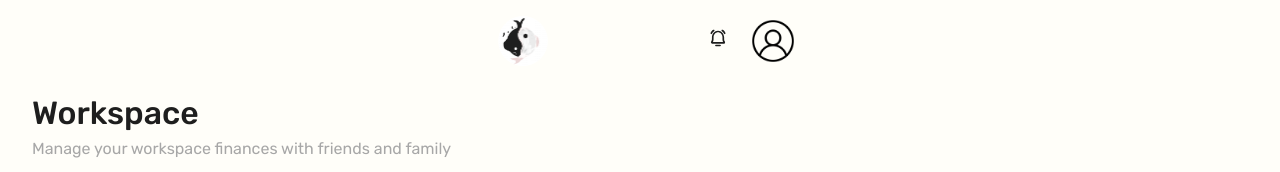
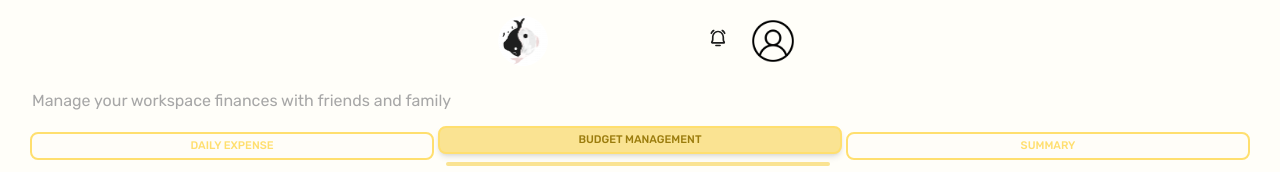
Before and after one commit to Dulyarat455/monieeiei, a Next.js app: page /workspace_budget in a window 1280 px wide. Shown: the top 172 px of the page. Built offline with nearby package versions, Linux system fonts and the light colour scheme; no server answers; sample sign-in values are in the browser's storage.

Commit message:
edit name workspace

```diff
--- a/src/pages/workspace_budget.js
+++ b/src/pages/workspace_budget.js
@@ -16,6 +16,7 @@ export default function Workspace_dailyexpense(){
     const [categorySearch, setCategorySearch] = useState("")
     const [message, setMessage] = useState("");
     const [messagestatus, setMessagestatus] = useState(false);
+    const [workspaceName,setWorkspaceName] = useState("")
     const [ownerStatus, setOwnerStatus] = useState(0);
     const [fillter, setFillter] = useState({
         workspace_id: "",
@@ -30,6 +31,8 @@ export default function Workspace_dailyexpense(){
         const token = localStorage.getItem("token");
         const workspaceId = localStorage.getItem("workspace_id");
         const getownerStatus = parseInt(localStorage.getItem("owner_status"));
+        const getworkspaceName = localStorage.getItem("workspace_name");
+        setWorkspaceName(getworkspaceName)
         setOwnerStatus(getownerStatus)
         setFillter({ ...fillter, ["workspace_id"]: workspaceId });
         const res = fetch("/api/budget/getbudgetmanagement", {
@@ -115,7 +118,7 @@ export default function Workspace_dailyexpense(){
             <div className="flex flex-col items-center justify-center h-full ">
             <Navbar/> {/* Change Navbar to workspace */}
             </div>
-            <div className="text-[#1E1E1E] text-[32px] font-medium font-rubik mt-4 ml-8 flex">Workspace</div>
+            <div className="text-[#1E1E1E] text-[32px] font-medium font-rubik mt-4 ml-8 flex">{workspaceName}</div>
             <div className="ml-8 me-8 font-normal font-rubik text-[#A7A7A7]">Manage your workspace finances with friends and family</div>
 
             <Slidebar/>
--- a/src/pages/workspace_dailyexpense.js
+++ b/src/pages/workspace_dailyexpense.js
@@ -18,6 +18,7 @@ export default function Workspace_dailyexpense(){
     const [message, setMessage] = useState("");
     const [messagestatus, setMessagestatus] = useState(false);
     const [tranSearch, setTranSearch] = useState("")
+    const [workspaceName,setWorkspaceName] = useState("")
     const [fillter, setFillter] = useState({
         workspace_id: "",
         dateIn: "",
@@ -27,6 +28,8 @@ export default function Workspace_dailyexpense(){
     useEffect(() => {
         const token = localStorage.getItem("token");
         const workspaceId = localStorage.getItem("workspace_id");
+        const getworkspaceName = localStorage.getItem("workspace_name");
+        setWorkspaceName(getworkspaceName)
         setFillter({ ...fillter, ["workspace_id"]: workspaceId });
         const res = fetch("/api/workspace/gettransactions", {
             method: "POST",
@@ -169,7 +172,7 @@ export default function Workspace_dailyexpense(){
             <div className="flex flex-col items-center justify-center h-full ">
             <Navbar/> {/* Change Navbar to workspace */}
             </div>
-            <div className="text-[#1E1E1E] text-[32px] font-medium font-rubik mt-4 ml-8 flex">Workspace</div>
+            <div className="text-[#1E1E1E] text-[32px] font-medium font-rubik mt-4 ml-8 flex">{workspaceName}</div>
             <div className="ml-8 me-8 font-normal font-rubik text-[#A7A7A7]">Manage your workspace finances with friends and family</div>
 
             <Slidebar/>
--- a/src/pages/workspace_summary.js
+++ b/src/pages/workspace_summary.js
@@ -16,6 +16,7 @@ export default function Workspace_dailyexpense(){
     const [userSearch, setuserSearch] = useState("")
     const [message, setMessage] = useState("");
     const [messagestatus, setMessagestatus] = useState(false);
+    const [workspaceName,setWorkspaceName] = useState("")
     const [balance, setBalance] = useState(0);
     const [fillter, setFillter] = useState({
         workspace_id: "",
@@ -27,6 +28,8 @@ export default function Workspace_dailyexpense(){
         const token = localStorage.getItem("token");
         const workspaceId = localStorage.getItem("workspace_id");
         const getownerStatus = parseInt(localStorage.getItem("owner_status"));
+        const getworkspaceName = localStorage.getItem("workspace_name");
+        setWorkspaceName(getworkspaceName)
 
         setFillter({ ...fillter, ["workspace_id"]: workspaceId });
         const res = fetch("/api/summary/getsummary", {
@@ -113,7 +116,7 @@ export default function Workspace_dailyexpense(){
             <div className="flex flex-col items-center justify-center h-full ">
             <Navbar/> {/* Change Navbar to workspace */}
             </div>
-            <div className="text-[#1E1E1E] text-[32px] font-medium font-rubik mt-4 ml-8 flex">Workspace</div>
+            <div className="text-[#1E1E1E] text-[32px] font-medium font-rubik mt-4 ml-8 flex">{workspaceName}</div>
             <div className="ml-8 me-8 font-normal font-rubik text-[#A7A7A7]">Manage your workspace finances with friends and family</div>
 
             <Slidebar/>
```
